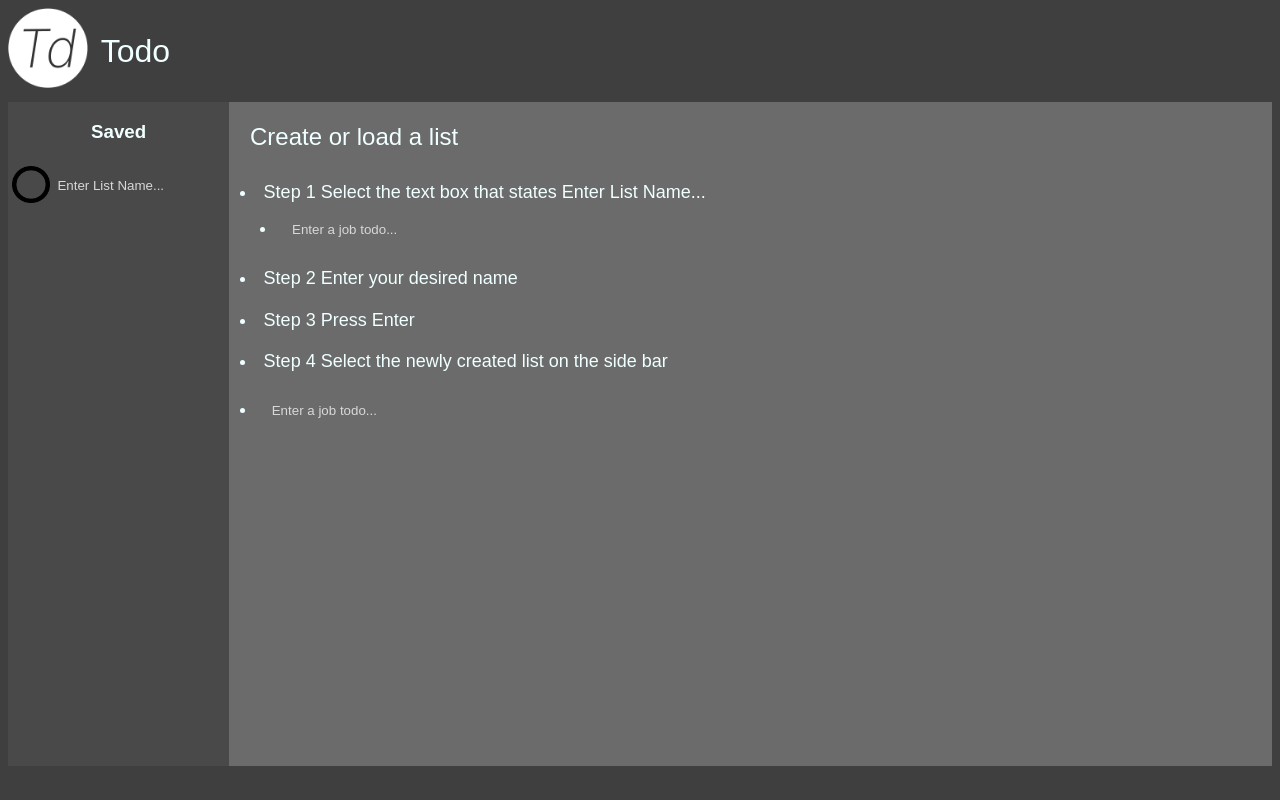
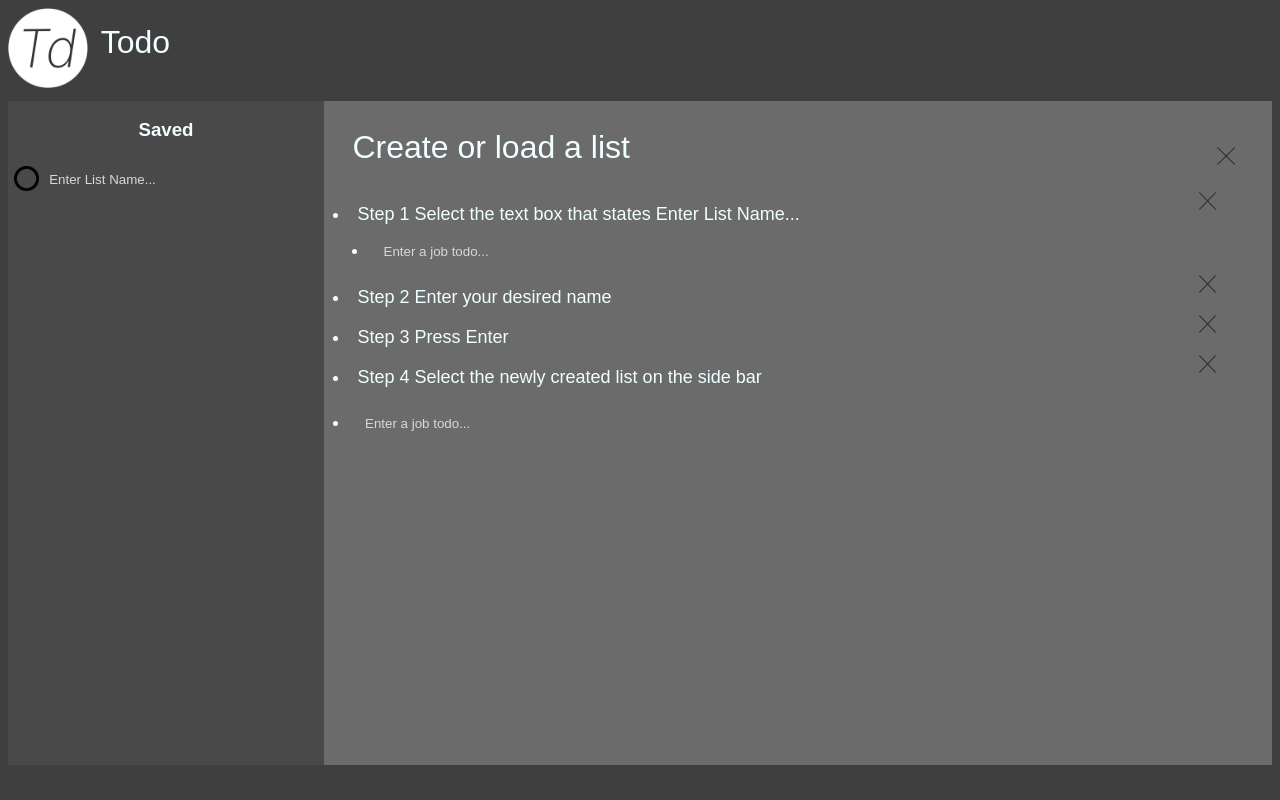
Before and after one commit to CallumLewisGH/Todo-List, a Vue app: page / in a window 1280 px wide. Built offline with nearby package versions, Linux system fonts and the light colour scheme.

Commit message:
Adds deleting main items

```diff
--- a/src/App.vue
+++ b/src/App.vue
@@ -13,7 +13,7 @@
       </div>
 
       <div class="TodoList" id="TodoList">
-        <TodoList :todo_list_obj="todo_list_obj" @updateMainItemList="updateMainItemList" @updateSubItemList="updateSubItemList"/>
+        <TodoList :todo_list_obj="todo_list_obj" @updateMainItemList="updateMainItemList" @updateSubItemList="updateSubItemList" @deleteList="deleteList" @deleteMainItem="deleteMainItem"/>
       </div>
 
     </div>
@@ -57,6 +57,14 @@ onMounted(() => {
   const deleteList = (index) => {
     todo_list_list.value.splice(index, 1)
     localStorage.setItem('todo_list_list', JSON.stringify(todo_list_list.value));
+    todo_list_obj.value = {
+
+      list_name: "Create or load a list",
+      todo_list: [{item_input:"Step 1 Select the text box that states Enter List Name...", sub_item_list: []},
+      {item_input: "Step 2 Enter your desired name", sub_item_list: []},
+      {item_input:"Step 3 Press Enter", sub_item_list: []},
+      {item_input:"Step 4 Select the newly created list on the side bar", sub_item_list: []}
+      ]}
   }
 
   const updateLoadedList = (inputList, index) => {
@@ -85,5 +93,7 @@ onMounted(() => {
     todo_list_obj.value.todo_list[index].sub_item_list.push(subItemInput)
     localStorage.setItem('todo_list_list', JSON.stringify(todo_list_list.value));
   }
-
+  const deleteMainItem = (index) => {
+    todo_list_obj.value.todo_list.splice(index, 1)
+  }
 </script>
--- a/src/assets/style.css
+++ b/src/assets/style.css
@@ -42,14 +42,13 @@ body {
     flex-direction: column;
     background-color: #494949;
     color: azure;
-    min-width: 17.5%;
-    max-width: 17.5%;
+    min-width: 25%;
 }
 
 .TodoList {
     background-color: #6b6b6b;
     color: azure;
-    min-width: 82.5%;
+    min-width: 75%;
     font-size: larger;
 }
 
@@ -67,8 +66,15 @@ body {
 
 .todo_list_header {
     border-radius: 5vh;
-    padding: 2%;
-    font-size: x-large;
+    padding: 3%;
+    font-size: xx-large;
+    text-indent: 0%;
+}
+.todo_list_header:hover {
+    background-color: #5b5b5b;
+    border-radius: 5vh;
+    padding: 3%;
+    font-size: xx-large;
 }
 
 .todo_list {
--- a/src/components/Header.vue
+++ b/src/components/Header.vue
@@ -1,4 +1,4 @@
 <template>
     <img src="../assets/logo1.png" width="80vh" style="float:left">
-    <p style="margin-top: 2%; text-indent: 1%; margin-bottom: 1.5%;">Todo</p>
+    <p style="margin-top: 2vh; text-indent: 1%; margin-bottom: 1.5%;">Todo</p>
 </template>
--- a/src/components/SideBar.vue
+++ b/src/components/SideBar.vue
@@ -2,14 +2,14 @@
     <h3 style="text-align: center;">Saved</h3>
     <template v-for="list, index in props.todo_list_list">
         <div @click="handleLoadedList(list , index)" class="list_link" id="list_link">
-            <img src="../assets/TodoListMarker.png" width="17.5%" style="float:left; margin-right: 2%;">
-            <img src="../assets/Cross.png" width="10%" style=" float: right; margin-top: 3%; margin-right: 3%;" @click="handleDeleteList(index)">
-            <p style="margin-top: 3%;">{{list.list_name}}</p>
+            <img src="../assets/TodoListMarker.png" width="25vh%" style="float:left; margin-right: 2%;">
+            <img src="../assets/Cross.png" width="17.5vh" style=" float: right; margin-top: 2%; margin-right: 3%;" @click="handleDeleteList(index)">
+            <span>{{list.list_name}}</span>
         </div>
     </template>
 
     <div class="list_link" id="list_link">
-        <img src="../assets/TodoListMarker.png" width="17.5%" style="float:left;">
+        <img src="../assets/TodoListMarker.png" width="25vh%" style="float:left;">
         <input type="text" placeholder="Enter List Name..." v-model="input_text" @keyup.enter = "input_text = ''" @keydown.enter="handleCreateList(input_text)"
         style="size: large; background-color: #494949;min-height: 100%; border-radius: 3vh; border: #494949;  color: azure; max-width: 75%; text-indent: 1%;">
     </div>
@@ -41,8 +41,8 @@ const handleLoadedList = (index) => {
     emit('updateLoadedList', index);
 };
 
-const handleDeleteList = (list , index) => {
-    emit('deleteList', list, index)
+const handleDeleteList = ( index) => {
+    emit('deleteList', index)
 }
 
 
--- a/src/components/TodoList.vue
+++ b/src/components/TodoList.vue
@@ -1,10 +1,12 @@
 <template>
     <div class="todo_list_header">
     <span>{{todo_list_obj.list_name}}</span>
+    <img src="../assets/Cross.png" width="17.5vh" style=" float:right; margin-top: 2%; margin-right: 1%;" @click="handleDeleteList(index)">
     </div>
         <template v-for="items1,index in todo_list_obj.todo_list">
             <div class="todo_list" @mousedown="isMouseClick = true, actIndex = index">
                 <li>{{items1.item_input}}</li>
+                <img src="../assets/Cross.png" width="17.5vh" style=" float:right; margin-top: -3.5%; margin-right: 5%;" @click="handleMainItem(index)">
 
                 <template v-for="items2 in todo_list_obj.todo_list[index].sub_item_list">
                     <li style=" margin-left: 2%; margin-top: 1%;">{{items2}}</li>
@@ -34,7 +36,7 @@ const input_text2 = ref('')
 const isMouseClick = ref(false)
 const actIndex = ref(0)
 
-const emit = defineEmits(['updateMainItemList', 'updateSubItemList'])
+const emit = defineEmits(['updateMainItemList', 'updateSubItemList', 'deleteList', 'deleteMainItem'])
 
 const props = defineProps({
     todo_list_obj: {
@@ -57,6 +59,14 @@ const handleCreateSubItem = (index) => {
 
     }
 }
+const handleDeleteList = (index) => {
+    emit('deleteList', index)
+}
+
+const handleMainItem = (index) => {
+    emit('deleteMainItem', index)
+}
+
 
 
 </script>
```
